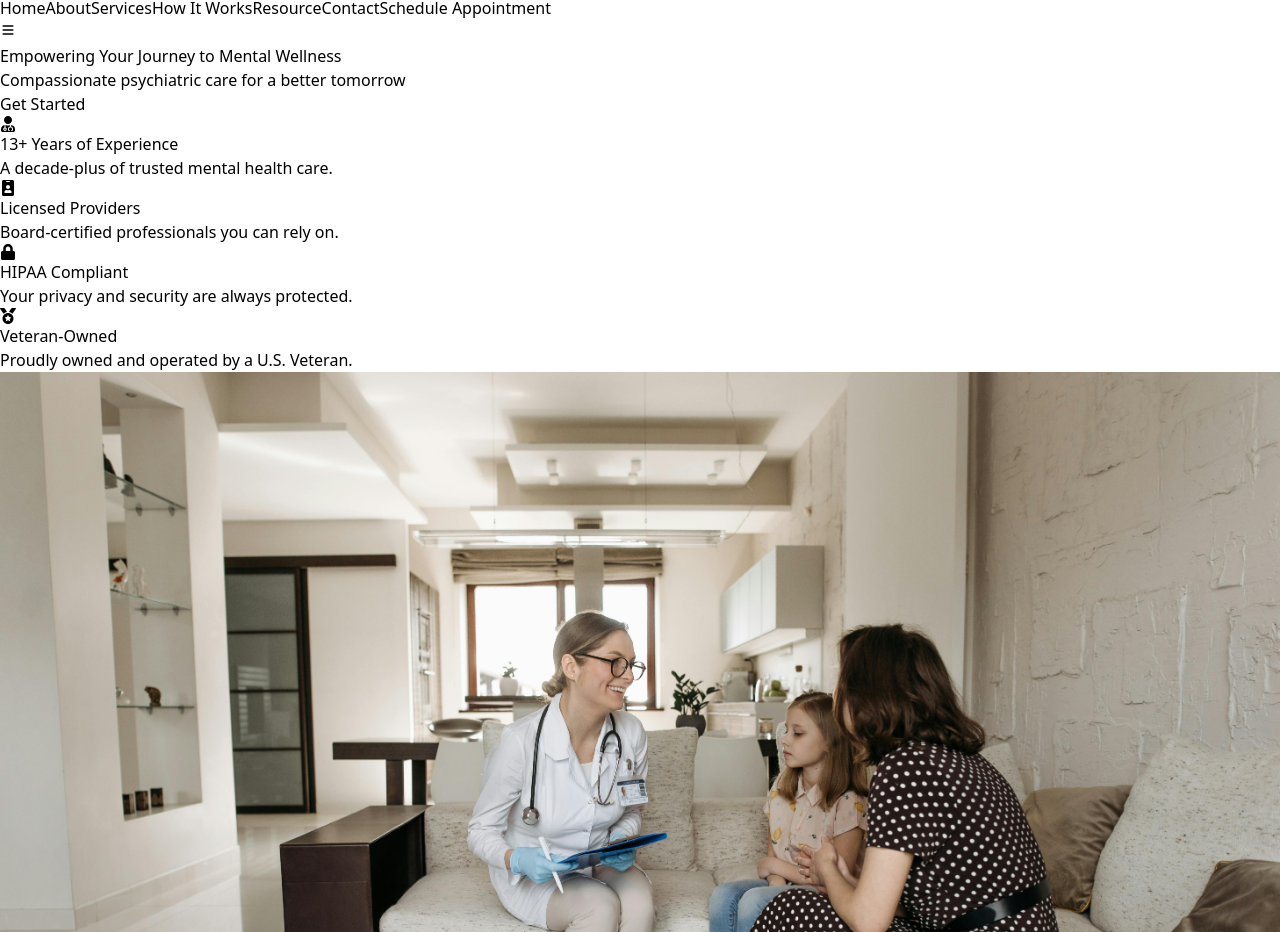
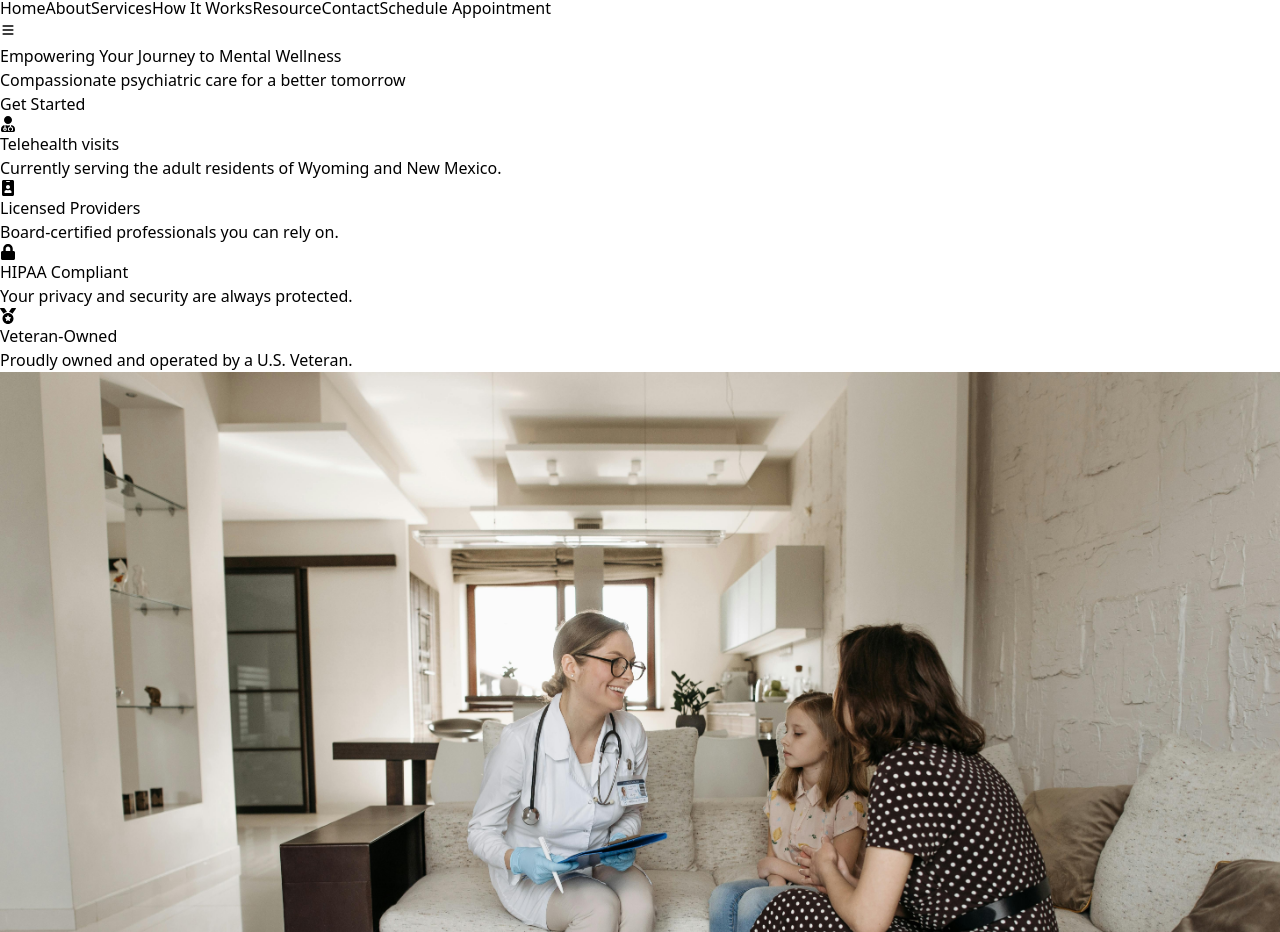
Before and after one commit to ford69/trackmind-teleheath, a React (Vite) app: page / in a window 1280 px wide. Shown: the part 1052-1984 px from the top of the page. Built offline with nearby package versions, Linux system fonts and the light colour scheme; grey boxes are pictures that could not be loaded.

Commit message:
telehealth vists

```diff
--- a/src/pages/Home.jsx
+++ b/src/pages/Home.jsx
@@ -91,9 +91,9 @@ const Home = () => {
           <div className="grid grid-cols-1 sm:grid-cols-2 md:grid-cols-4 gap-6">
             {[
               {
-                name: "13+ Years of Experience",
+                name: "Telehealth visits",
                 icon: FaUserMd,
-                desc: "A decade-plus of trusted mental health care.",
+                desc: "Currently serving the adult residents of Wyoming and New Mexico.",
               },
               {
                 name: "Licensed Providers",
```
